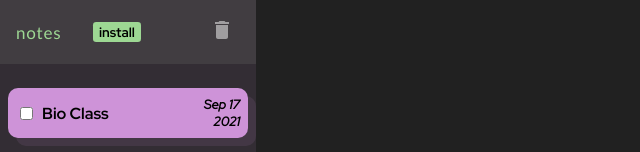
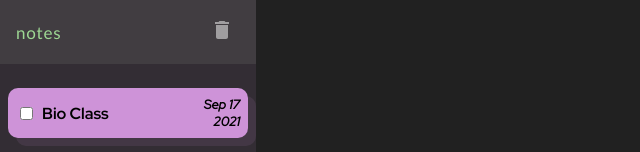
Before and after one commit to HuyaGuru/Notes, a React (Create React App) app: page / in a window 1280 px wide. Shown: the top 152 px of the page, without its empty margins (0-640 px from the left). Built offline with nearby package versions, Linux system fonts and the light colour scheme; a web font is replaced by a local one.

Commit message:
changed: install button fix

```diff
--- a/src/components/App.css
+++ b/src/components/App.css
@@ -257,6 +257,9 @@ textarea {
 .d-f {
 	display: flex;
 }
+.d-n {
+	display: none;
+}
 
 /* font size */
 .fs-0-8 {
--- a/src/components/App.js
+++ b/src/components/App.js
@@ -19,8 +19,8 @@ import deleteIcon from "../assests/delete_white_50.svg";
 import "./App.css";
 
 const App = () => {
-	const cards	= useSelector(cardListFunc);
-	const currCard  = useSelector(currentCardFunc);
+	const cards = useSelector(cardListFunc);
+	const currCard = useSelector(currentCardFunc);
 
 	const dispatch = useDispatch();
 
@@ -31,8 +31,8 @@ const App = () => {
 	const [reset, setReset] = useState(false);
 
 	const padEditableTextRef = useRef();
-	const deferredEvent 	 = useRef();
-	const installButton 	 = useRef();
+	const deferredEvent = useRef();
+	const installButton = useRef();
 
 	useEffect(() => {
 		padEditableTextRef.current.focus();
@@ -86,6 +86,9 @@ const App = () => {
 			deferredEvent.current = e;
 			installButton.current = true;
 		});
+		if (window.matchMedia("(display-mode: standalone)").matches) {
+			installButton.current = false;
+		}
 	});
 	const platform =
 		navigator.userAgent.includes("Firefox") &&
@@ -97,20 +100,18 @@ const App = () => {
 			window.alert(
 				"Looks like you are using Firefox Mobile. Sorry, this browser isn't supported for this feature.\nYou can follow these steps to do the same:\n1. Go to options menu on the right side of the url bar.\n2. there you would see an 'install' button, press it\n3. done!"
 			);
-		}
-		else if (deferredEvent.current !== null) {
+		} else if (deferredEvent.current !== null) {
 			deferredEvent.current.prompt();
 			const { outcome } = await deferredEvent.current.userChoice;
 			if (outcome === "accepted") {
 				deferredEvent.current = null;
-				installButton.current = false;
 			}
 		}
 	};
 
 	const displayPadClass = padShow ? "d-f" : "";
 	const displayPadEditableClass = padEditableShow ? "d-f" : "";
-	const displayInstallButton = installButton.current ? "d-b" : "";
+	const displayInstallButton = installButton.current ? "d-b" : "d-n";
 
 	return (
 		<div className="main-grid">
```
